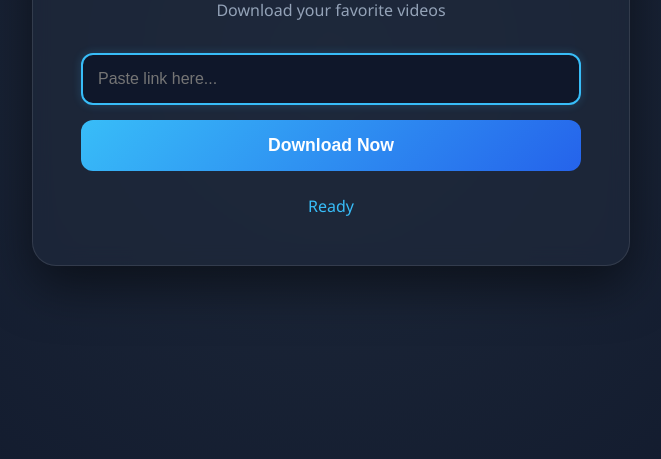
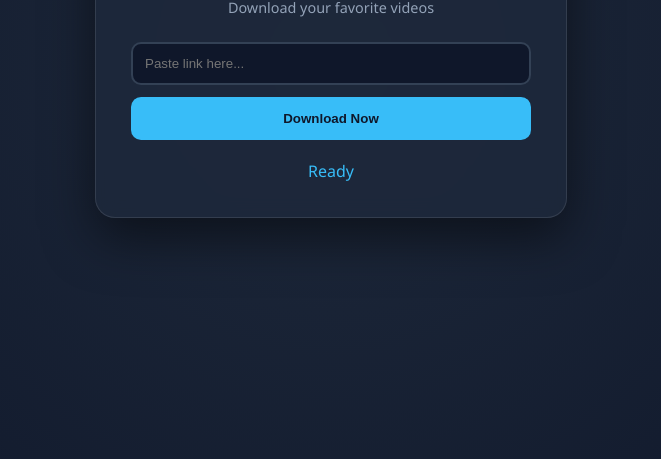
Before and after one commit to HeshithDashan/AnySaver-GUI, a website built with Vite: page frontend/index.html in a window 1280 px wide. Shown: the part 341-800 px from the top of the page, without its empty margins (309-970 px from the left). Built offline with nearby package versions, Linux system fonts and the light colour scheme.

Commit message:
Added centered Pro UI styles and download logic

```diff
--- a/frontend/src/style.css
+++ b/frontend/src/style.css
@@ -1,107 +1,32 @@
-html, body {
-    height: 100%;
-    margin: 0;
-    padding: 0;
-}
-
-body {
-    font-family: 'Segoe UI', Tahoma, 'Iskoola Pota', sans-serif;
-    background: radial-gradient(circle, #1e293b 0%, #0f172a 100%);
-    display: flex;
-    justify-content: center;
-    align-items: center;
-    overflow: hidden;
+html, body, #app {
+    height: 100vh !important;
+    width: 100vw !important;
+    margin: 0 !important;
+    padding: 0 !important;
+    display: flex !important;
+    justify-content: center !important;
+    align-items: center !important;
+    background: radial-gradient(circle, #1e293b 0%, #0f172a 100%) !important;
+    overflow: hidden !important;
 }
 
 .container {
-    background: rgba(30, 41, 59, 0.7);
+    background: rgba(30, 41, 59, 0.85);
     backdrop-filter: blur(10px);
-    padding: 3rem;
-    border-radius: 24px;
+    padding: 35px;
+    border-radius: 20px;
     box-shadow: 0 20px 50px rgba(0, 0, 0, 0.5);
-    width: 500px;
+    width: 400px;
     border: 1px solid rgba(255, 255, 255, 0.1);
     text-align: center;
-    transition: all 0.3s ease;
+    color: white;
+    font-family: 'Segoe UI', sans-serif;
 }
 
-header h1 {
-    font-size: 2.5rem;
-    margin-bottom: 0.5rem;
-    color: #f8fafc;
-}
-
-header h1 span {
-    color: #38bdf8;
-}
-
-header p {
-    color: #94a3b8;
-    margin-bottom: 2rem;
-}
-
-.input-group {
-    display: flex;
-    flex-direction: column;
-    gap: 15px;
-    margin-bottom: 1.5rem;
-}
-
-input {
-    width: 100%;
-    padding: 15px;
-    border-radius: 12px;
-    border: 2px solid #334155;
-    background: #0f172a;
-    color: #f1f5f9;
-    font-size: 1rem;
-    box-sizing: border-box;
-    transition: 0.3s;
-}
-
-input:focus {
-    border-color: #38bdf8;
-    outline: none;
-    box-shadow: 0 0 10px rgba(56, 189, 248, 0.2);
-}
-
-button {
-    width: 100%;
-    padding: 15px;
-    background: linear-gradient(135deg, #38bdf8, #2563eb);
-    color: white;
-    border: none;
-    border-radius: 12px;
-    font-size: 1.1rem;
-    font-weight: bold;
-    cursor: pointer;
-    transition: 0.3s;
-}
-
-button:hover {
-    transform: translateY(-2px);
-    box-shadow: 0 5px 15px rgba(37, 99, 235, 0.4);
-}
-
-.progress-bar {
-    width: 100%;
-    height: 12px;
-    background: #1e293b;
-    border-radius: 10px;
-    margin-top: 15px;
-    overflow: hidden;
-    border: 1px solid #334155;
-}
-
-#progress-fill {
-    width: 0%;
-    height: 100%;
-    background: linear-gradient(90deg, #38bdf8, #818cf8);
-    transition: width 0.4s ease-in-out;
-}
-
-.status-text {
-    margin-top: 10px;
-    color: #38bdf8;
-    font-weight: 500;
-}
+header h1 { font-size: 2.2rem; margin: 0; }
+header h1 span { color: #38bdf8; }
+header p { color: #94a3b8; font-size: 0.9rem; margin-bottom: 25px; }
+.input-group { display: flex; flex-direction: column; gap: 12px; }
+input { padding: 12px; border-radius: 10px; border: 2px solid #334155; background: #0f172a; color: white; outline: none; }
+button { padding: 14px; background: #38bdf8; color: #0f172a; border: none; border-radius: 10px; font-weight: bold; cursor: pointer; }
+.status-text { margin-top: 20px; color: #38bdf8; }
```
